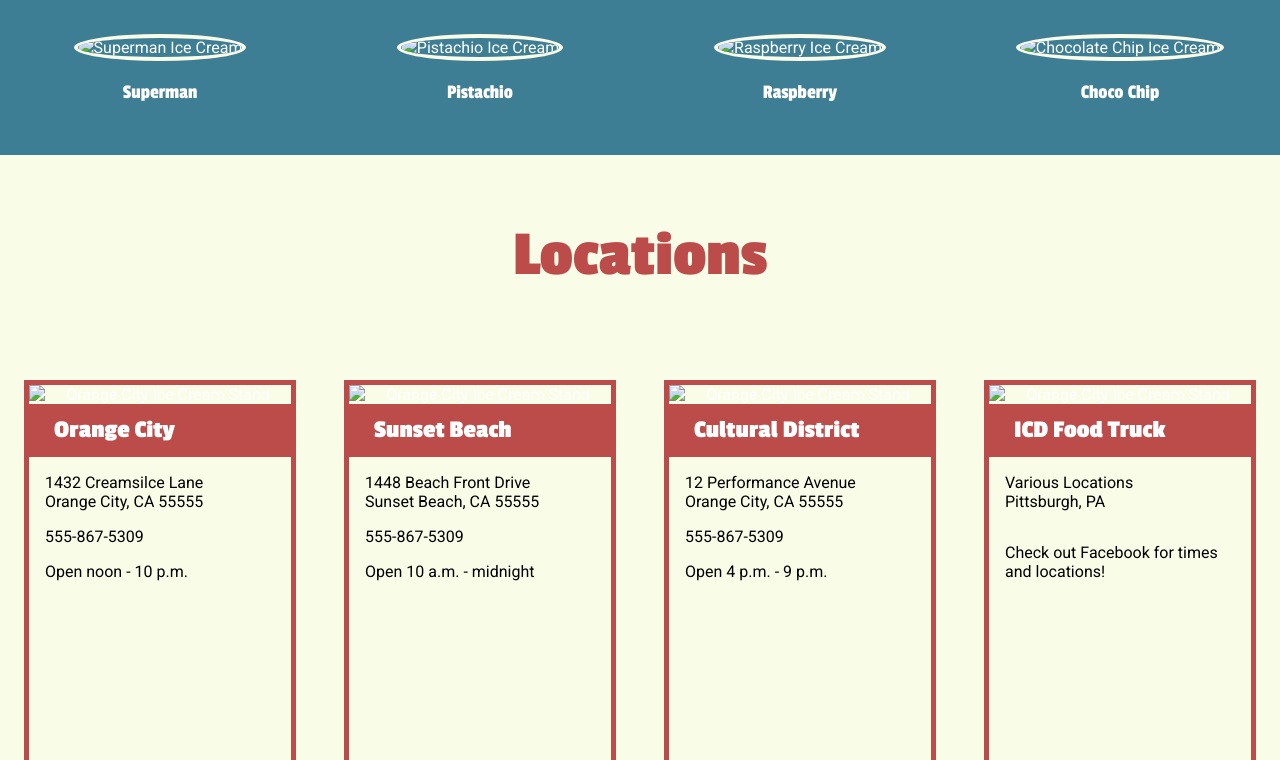
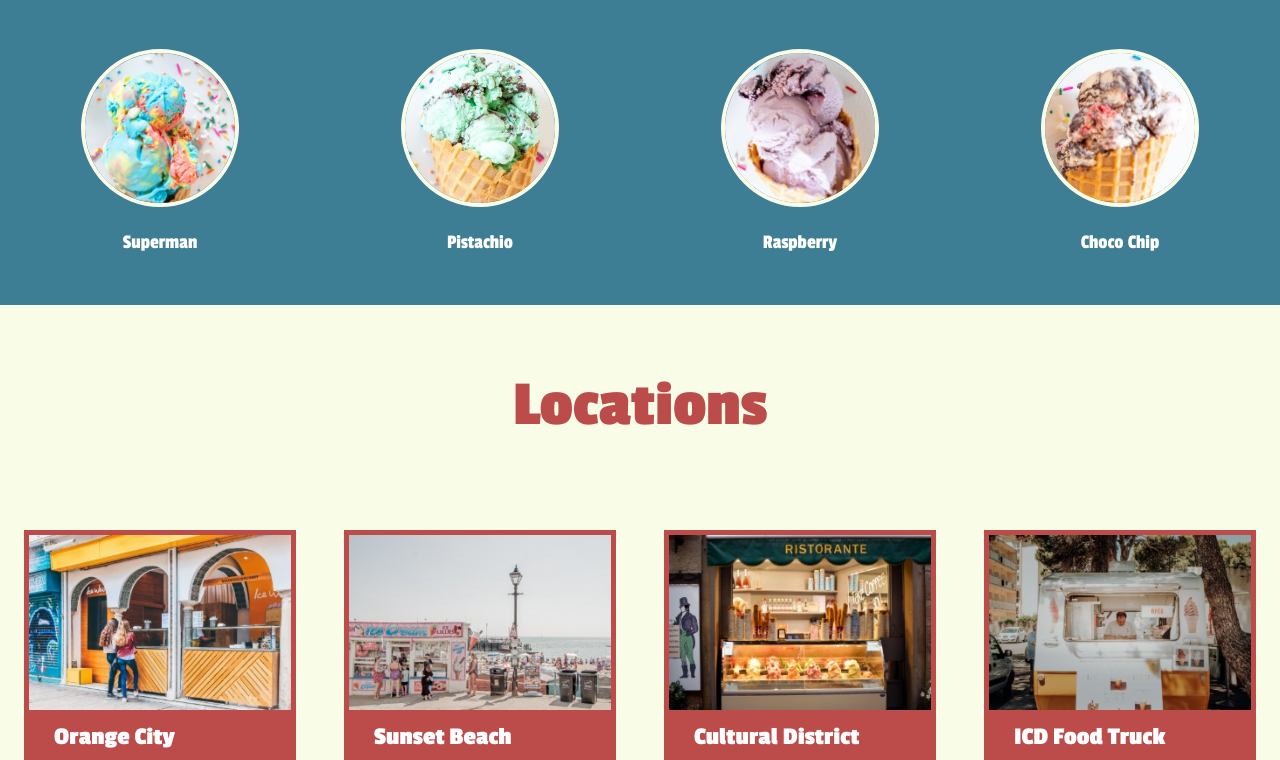
Before and after one commit to MattMadl/IceCream, a plain HTML site: page index.html in a window 1280 px wide. Shown: the part 639-1399 px from the top of the page. Drawn offline with Linux system fonts and the light colour scheme; files that its build step writes are made by us from their sources.

Commit message:
Add files via upload

```diff
--- a/index.html
+++ b/index.html
@@ -4,7 +4,7 @@
 <head>
     <meta charset="utf-8">
     <title>Mobile Menu Demo</title>
-    <link href="css/styles.css" rel="stylesheet">
+    <link href="styles.css" rel="stylesheet">
     <meta name="viewport" content="width=device-width, initial-scale=1">
 
 </head>
@@ -12,12 +12,12 @@
 
     <header class="nav-heading">
         <div class="nav-logo">
-            <img src="images/whitelogo.svg" alt="Ice Cream Logo">
+            <img src="whitelogo.svg" alt="Ice Cream Logo">
         </div>
 
         <nav>
             <div class="burger">
-                <img src="images/burger.svg" alt="Menu Button">
+                <img src="burger.svg" alt="Menu Button">
             </div>
             <ul>
                 <li><a href="#">Featured Flavors</a></li>
@@ -30,7 +30,7 @@
 
         <div class="hero-section">
             <div class="hero-content">
-                <img src="images/redlogo.svg" alt="Ice Cream Logo">
+                <img src="redlogo.svg" alt="Ice Cream Logo">
                 <h1 class="hero-text">Ice Cream Dreams</h1>
             </div>
 
@@ -44,22 +44,22 @@
             <h2 class="featuredHeader">Featured Flavors</h2>
             <div class="section">
                 <div class="superman">
-                    <img src="images/superman.jpg" alt="Superman Ice Cream">
+                    <img src="superman.jpg" alt="Superman Ice Cream">
                     <p>Superman<p>
                 </div>
 
                 <div class="pistachio">
-                    <img src="images/pistachio.jpg" alt="Pistachio Ice Cream">
+                    <img src="pistachio.jpg" alt="Pistachio Ice Cream">
                     <p>Pistachio</p>
                 </div>
 
                 <div class="raspberry">
-                    <img src="images/raspberry.jpg" alt="Raspberry Ice Cream">
+                    <img src="raspberry.jpg" alt="Raspberry Ice Cream">
                     <p>Raspberry</p>
                 </div>
 
                 <div class="chocochip">
-                    <img src="images/choco-chip.jpg" alt="Chocolate Chip Ice Cream">
+                    <img src="choco-chip.jpg" alt="Chocolate Chip Ice Cream">
                     <p>Choco Chip</p>
                 </div>
             </div>
@@ -67,24 +67,24 @@
             <!-- iPhone width -->
             <div class="section2">
                 <div class="superman">
-                    <img src="images/superman.jpg" alt="Superman Ice Cream">
+                    <img src="superman.jpg" alt="Superman Ice Cream">
                     <p>Superman<p>
                 </div>
 
                 <div class="pistachio">
-                    <img src="images/pistachio.jpg" alt="Pistachio Ice Cream">
+                    <img src="pistachio.jpg" alt="Pistachio Ice Cream">
                     <p>Pistachio</p>
                 </div>
             </div>
 
             <div class="section2">
                 <div class="raspberry">
-                    <img src="images/raspberry.jpg" alt="Raspberry Ice Cream">
+                    <img src="raspberry.jpg" alt="Raspberry Ice Cream">
                     <p>Raspberry</p>
                 </div>
 
                 <div class="chocochip">
-                    <img src="images/choco-chip.jpg" alt="Chocolate Chip Ice Cream">
+                    <img src="choco-chip.jpg" alt="Chocolate Chip Ice Cream">
                     <p>Choco Chip</p>
             </div>
             <!-- Close iPhone width -->
@@ -98,7 +98,7 @@
             <div class="section">
 
                 <div class="location">
-                    <img src="images/ice-cream-stand-001.jpg" alt="Orange City Ice Cream Stand">
+                    <img src="ice-cream-stand-001.jpg" alt="Orange City Ice Cream Stand">
                     <h3>Orange City</h3>
                     <address>
                         <p style="padding-top: 1em;">1432 Creamsilce Lane</p>
@@ -109,7 +109,7 @@
                 </div>
 
                 <div class="location">
-                    <img src="images/ice-cream-stand-003.jpg" alt="Orange City Ice Cream Stand">
+                    <img src="ice-cream-stand-003.jpg" alt="Orange City Ice Cream Stand">
                     <h3>Sunset Beach</h3>
                     <address>
                         <p style="padding-top: 1em;">1448 Beach Front Drive</p>
@@ -120,7 +120,7 @@
                 </div>
 
                 <div class="location">
-                    <img src="images/ice-cream-stand-004.jpg" alt="Orange City Ice Cream Stand">
+                    <img src="ice-cream-stand-004.jpg" alt="Orange City Ice Cream Stand">
                     <h3>Cultural District</h3>
                     <address>
                         <p style="padding-top: 1em;">12 Performance Avenue</p>
@@ -131,7 +131,7 @@
                 </div>
 
                 <div class="location">
-                    <img src="images/ice-cream-stand-002.jpg" alt="Orange City Ice Cream Stand">
+                    <img src="ice-cream-stand-002.jpg" alt="Orange City Ice Cream Stand">
                     <h3>ICD Food Truck</h3>
                     <address>
                         <p style="padding-top: 1em;">Various Locations</p>
@@ -144,7 +144,7 @@
             <div class="section3">
 
                 <div class="location">
-                    <img src="images/ice-cream-stand-001.jpg" alt="Orange City Ice Cream Stand">
+                    <img src="ice-cream-stand-001.jpg" alt="Orange City Ice Cream Stand">
                     <h3>Orange City</h3>
                     <address>
                         <p style="padding-top: 1em;">1432 Creamsilce Lane</p>
@@ -155,7 +155,7 @@
                 </div>
 
                 <div class="location">
-                    <img src="images/ice-cream-stand-003.jpg" alt="Orange City Ice Cream Stand">
+                    <img src="ice-cream-stand-003.jpg" alt="Orange City Ice Cream Stand">
                     <h3>Sunset Beach</h3>
                     <address>
                         <p style="padding-top: 1em;">1448 Beach Front Drive</p>
@@ -166,7 +166,7 @@
                 </div>
 
                 <div class="location">
-                    <img src="images/ice-cream-stand-004.jpg" alt="Orange City Ice Cream Stand">
+                    <img src="ice-cream-stand-004.jpg" alt="Orange City Ice Cream Stand">
                     <h3>Cultural District</h3>
                     <address>
                         <p style="padding-top: 1em;">12 Performance Avenue</p>
@@ -177,7 +177,7 @@
                 </div>
 
                 <div class="location">
-                    <img src="images/ice-cream-stand-002.jpg" alt="Orange City Ice Cream Stand">
+                    <img src="ice-cream-stand-002.jpg" alt="Orange City Ice Cream Stand">
                     <h3>ICD Food Truck</h3>
                     <address>
                         <p style="padding-top: 1em;">Various Locations</p>
```
